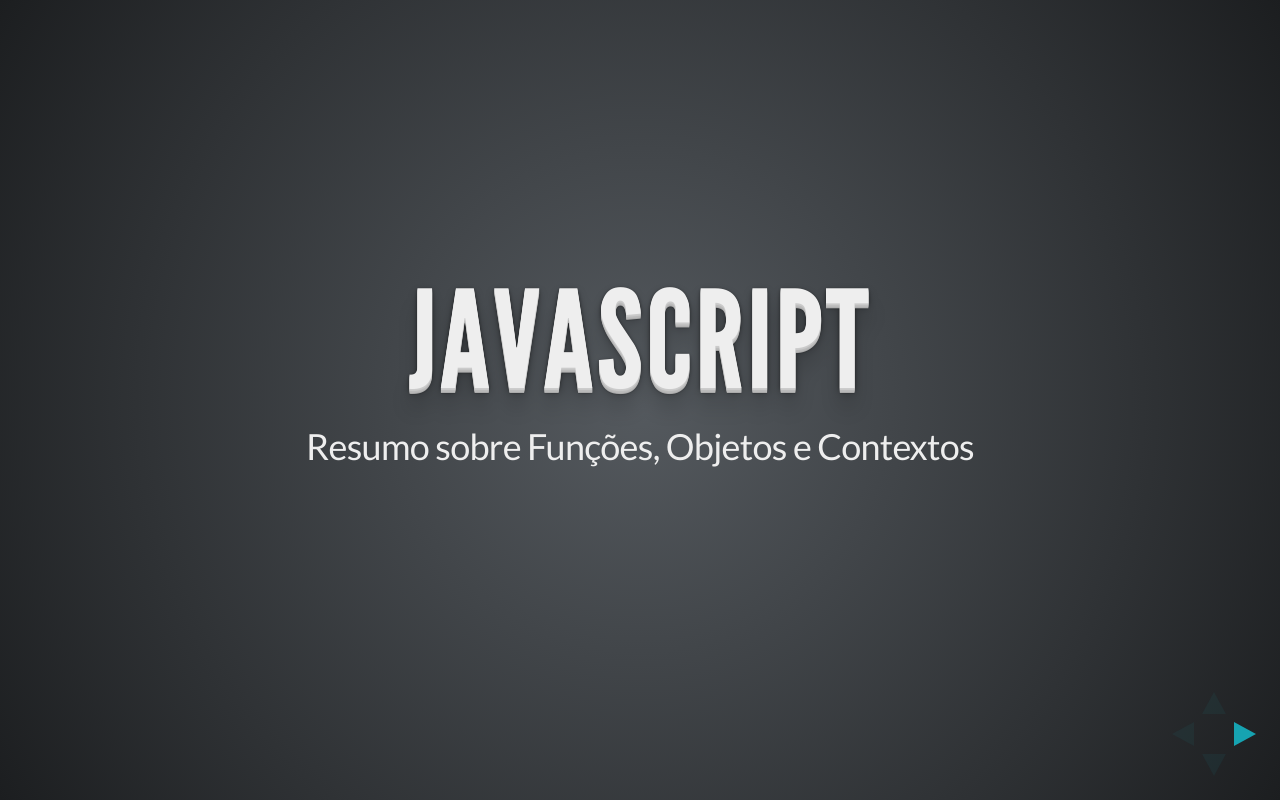
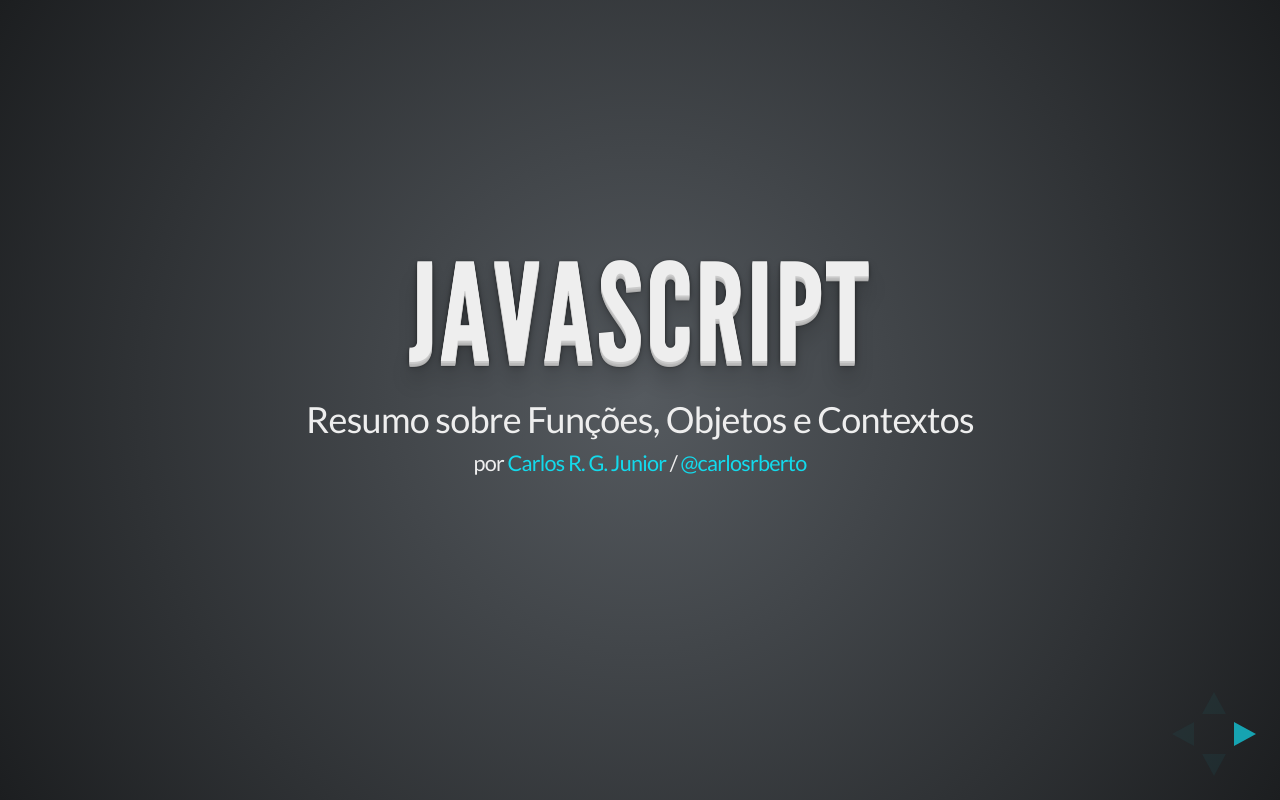
Before and after one commit to carlosrberto/talks, a website: page javscript-resumo/index.html in a window 1280 px wide. Drawn offline with Linux system fonts and the light colour scheme.

Commit message:
atualizo README e creditos no primeiro slide

```diff
--- a/javscript-resumo/index.html
+++ b/javscript-resumo/index.html
@@ -39,6 +39,9 @@
                 <section>
                     <h1>JavaScript</h1>
                     <p>Resumo sobre Funções, Objetos e Contextos</p>
+                    <p>
+                        <small>por <a href="http://carlosroberto.name">Carlos R. G. Junior</a> / <a href="http://twitter.com/carlosrberto">@carlosrberto</a></small>
+                    </p>
                 </section>
 
                 <section>
```
Also changed, not shown: javscript-resumo/README.md.
